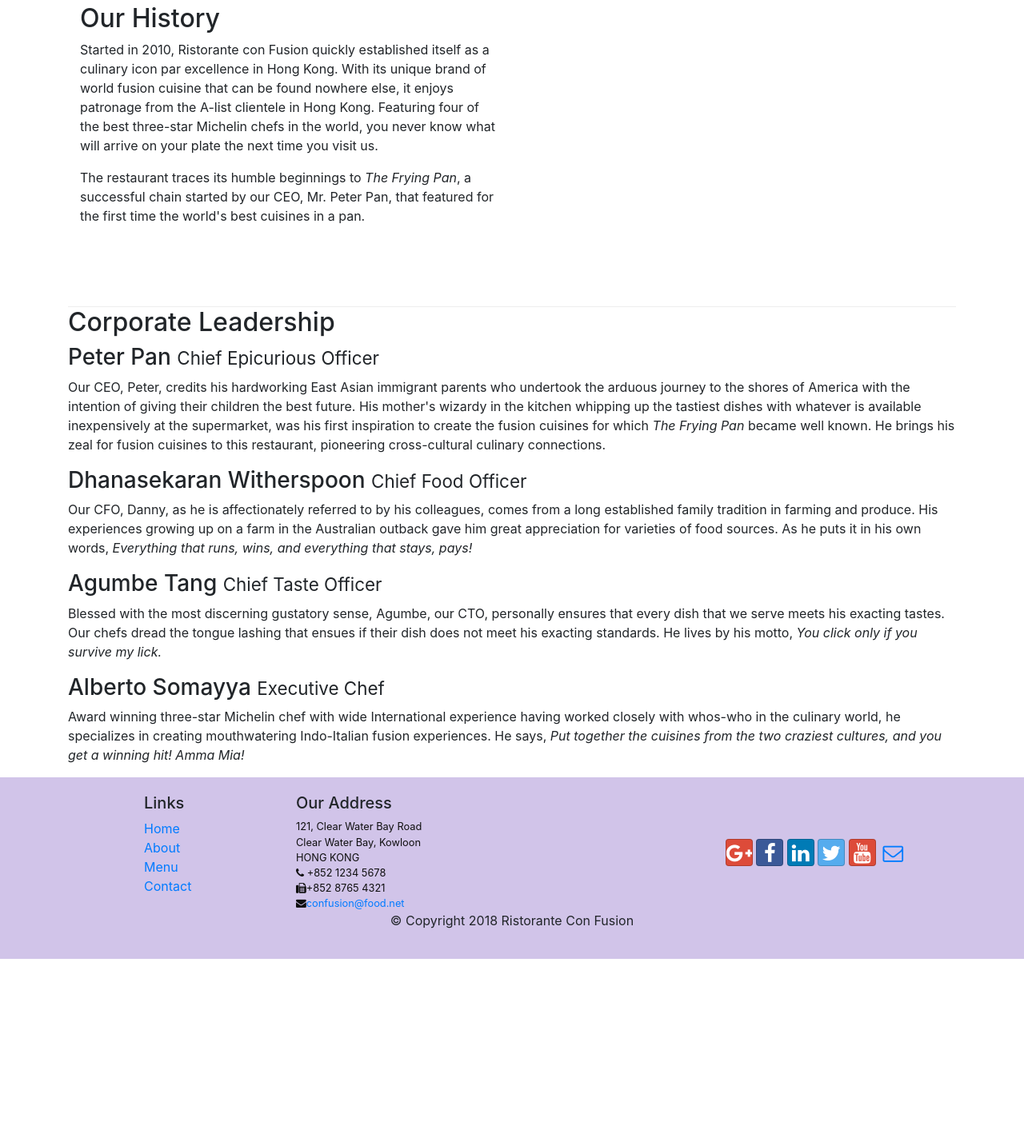
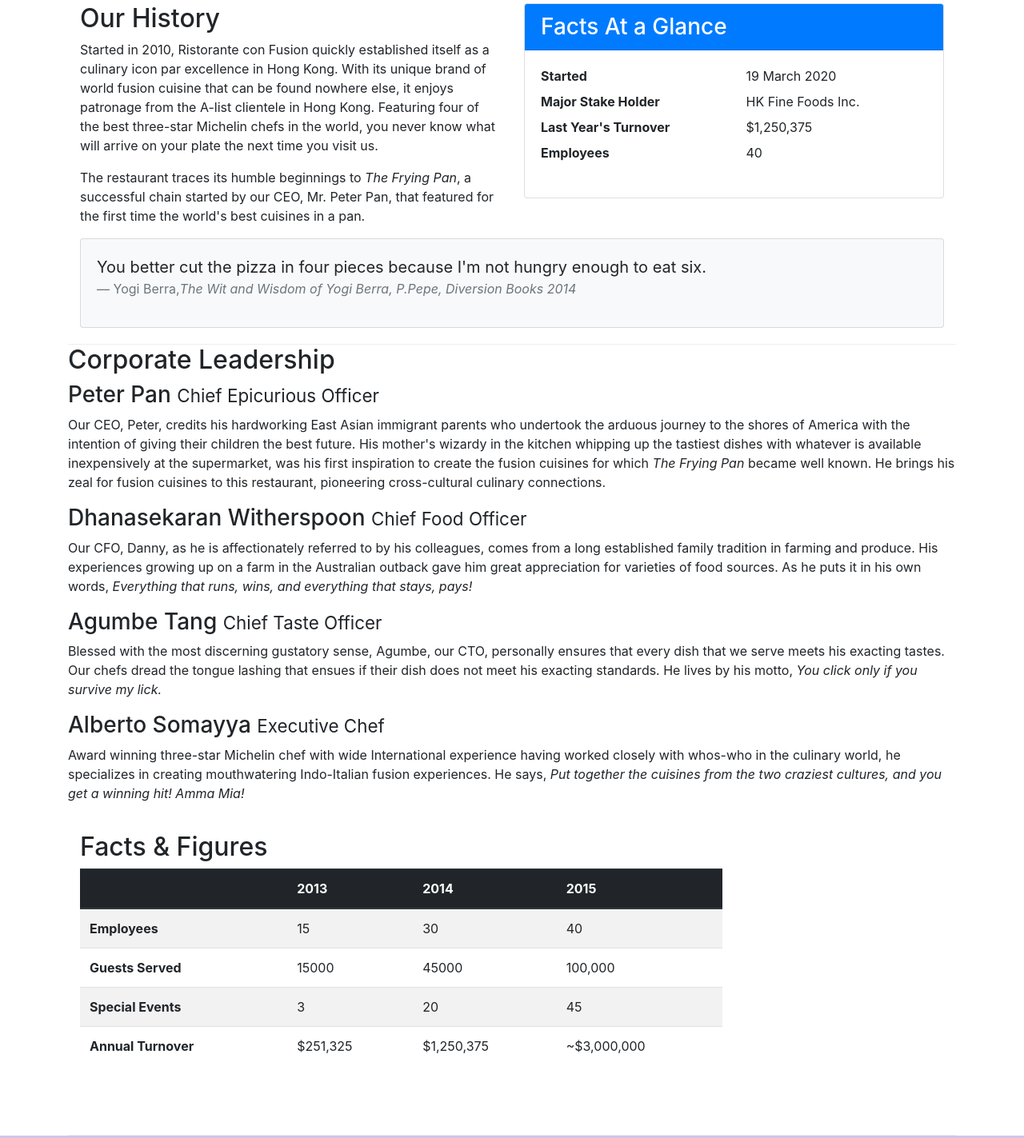
Before and after one commit to jahnavisana/Front-End-Web-UI-Frameworks-and-Tools-Bootstrap-4, a website: page aboutus.html in a window 1280 px wide. Shown: the part 457-1880 px from the top of the page at 80% size. Before the commit the page ends 1656 px from the top, so only its background shows below. Drawn offline with nearby package versions, Linux system fonts and the light colour scheme.

Commit message:
Tables-Cards

```diff
--- a/aboutus.html
+++ b/aboutus.html
@@ -64,7 +64,32 @@
                 <p>Started in 2010, Ristorante con Fusion quickly established itself as a culinary icon par excellence in Hong Kong. With its unique brand of world fusion cuisine that can be found nowhere else, it enjoys patronage from the A-list clientele in Hong Kong.  Featuring four of the best three-star Michelin chefs in the world, you never know what will arrive on your plate the next time you visit us.</p>
                 <p>The restaurant traces its humble beginnings to <em>The Frying Pan</em>, a successful chain started by our CEO, Mr. Peter Pan, that featured for the first time the world's best cuisines in a pan.</p>
             </div>
-            <div>
+            <div class="col-sm">
+                <div class="card">
+                    <h3 class="card-header bg-primary text-white">Facts At a Glance</h3>
+                    <div class="card-body">
+                        <dl class="row">
+                            <dt class="col-6">Started</dt>
+                            <dd class="col-6">19 March 2020</dd>
+                            <dt class="col-6">Major Stake Holder</dt>
+                            <dd class="col-6">HK Fine Foods Inc.</dd>
+                            <dt class="col-6">Last Year's Turnover</dt>
+                            <dd class="col-6">$1,250,375</dd>
+                            <dt class="col-6">Employees</dt>
+                            <dd class="col-6">40</dd>
+                        </dl>
+                    </div>
+
+                </div>
+
+            </div>
+            <div class="col-12">
+                <div class=" card card-body bg-light">
+                    <blockquote class="blockquote">
+                        <p class="mb-0">You better cut the pizza in four pieces because I'm not hungry enough to eat six. </p>
+                        <footer class="blockquote-footer">Yogi Berra,<cite title="Source Title">The Wit and Wisdom of Yogi Berra, P.Pepe, Diversion Books 2014</cite></footer>
+                    </blockquote>
+                </div>
             </div>
         </div>
 
@@ -82,7 +107,50 @@
                 <p class="d-none d-sm-block">Award winning three-star Michelin chef with wide International experience having worked closely with whos-who in the culinary world, he specializes in creating mouthwatering Indo-Italian fusion experiences. He says, <em>Put together the cuisines from the two craziest cultures, and you get a winning hit! Amma Mia!</em></p>
             </div>
        </div>
+      <div class="row-content">
+          <div class="col-12 col-sm-9">
+              <h2> Facts &amp; Figures</h2>
+              <div class="table-responsive">
+                <table class="table table-striped">
+                    <thead class="thead-dark">
+                        <tr>
+                            <th>&nbsp;</th>
+                            <th>2013</th>
+                            <th>2014</th>
+                            <th>2015</th>
+                        </tr>
+                    </thead>
+                    <tbody>
+                        <tr>
+                            <th>Employees</th>
+                            <td>15</td>
+                            <td>30</td>
+                            <td>40</td>
+                        </tr>
+                        <tr>
+                            <th>Guests Served</th>
+                            <td>15000</td>
+                            <td>45000</td>
+                            <td>100,000</td>
+                        </tr>
+                        <tr>
+                            <th>Special Events</th>
+                            <td>3</td>
+                            <td>20</td>
+                            <td>45</td>
+                        </tr>
+                        <tr>
+                            <th>Annual Turnover</th>
+                            <td>$251,325</td>
+                            <td>$1,250,375</td>
+                            <td>~$3,000,000</td>
+                        </tr>
+                    </tbody>
+                </table>
+            </div>
 
+      </div>
+      </div>
     </div>
 
     <footer class="footer">
```
